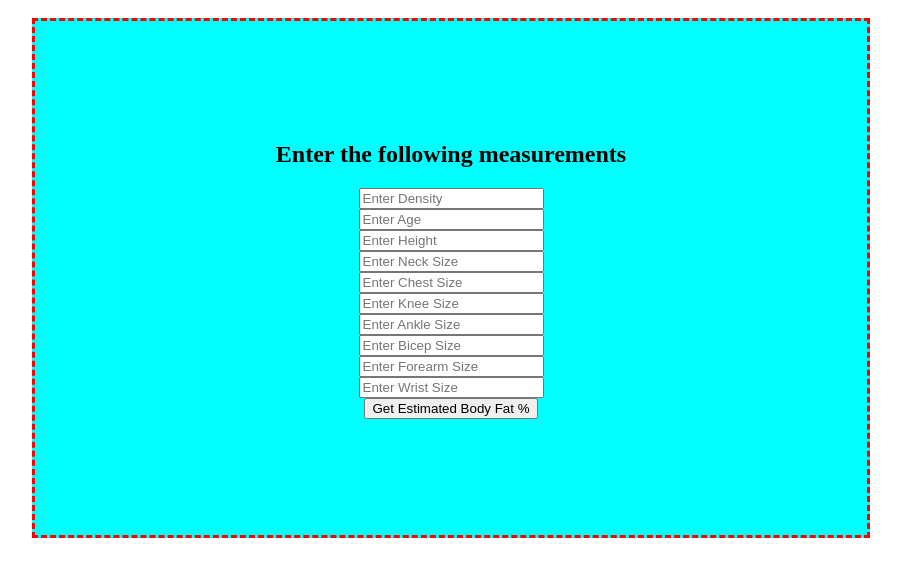
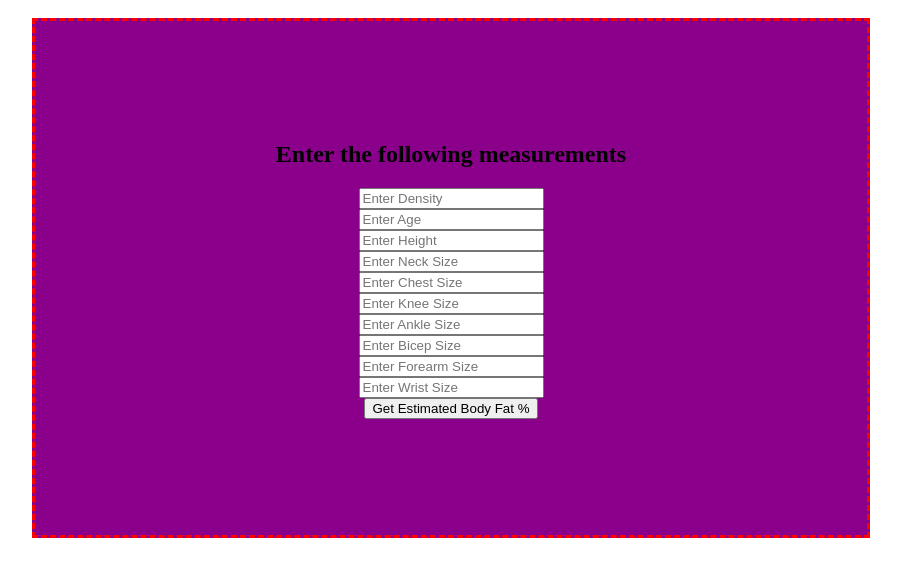
Before and after one commit to unwastefultoday/body-fat-percent-prediction-web-app, a plain HTML site: page templates/index.html in a window 1280 px wide. Shown: the part 48-624 px from the top of the page, without its empty margins (189-1090 px from the left). Drawn offline with Linux system fonts and the light colour scheme.

Commit message:
Update index.html

```diff
--- a/templates/index.html
+++ b/templates/index.html
@@ -10,7 +10,7 @@
         </div>
         <div width="70%">
 
-            <div width="50%" align="center" style="border:dashed red; background-color:cyan;padding:100;width:50%;margin:auto;">
+            <div width="50%" align="center" style="border:dashed red; background-color: #8b008b;padding:100;width:50%;margin:auto;">
                 <form method="POST" action="/result">
                     <h2 align="center"> Enter the following measurements </h2>
                     <input type="text" name="Density" placeholder="Enter Density"></br>
```
